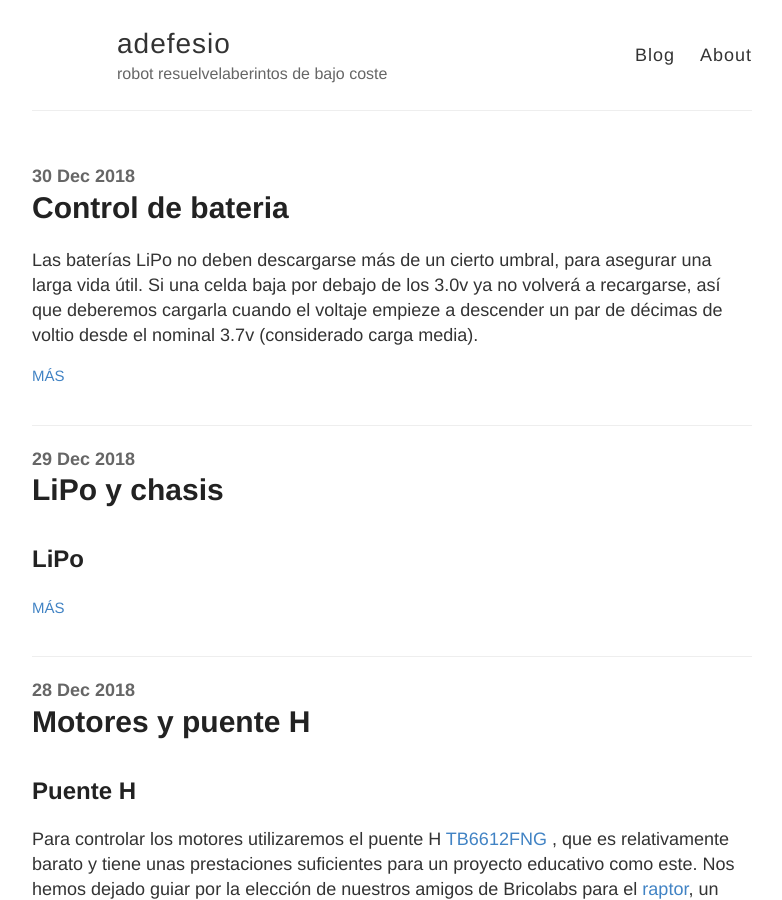
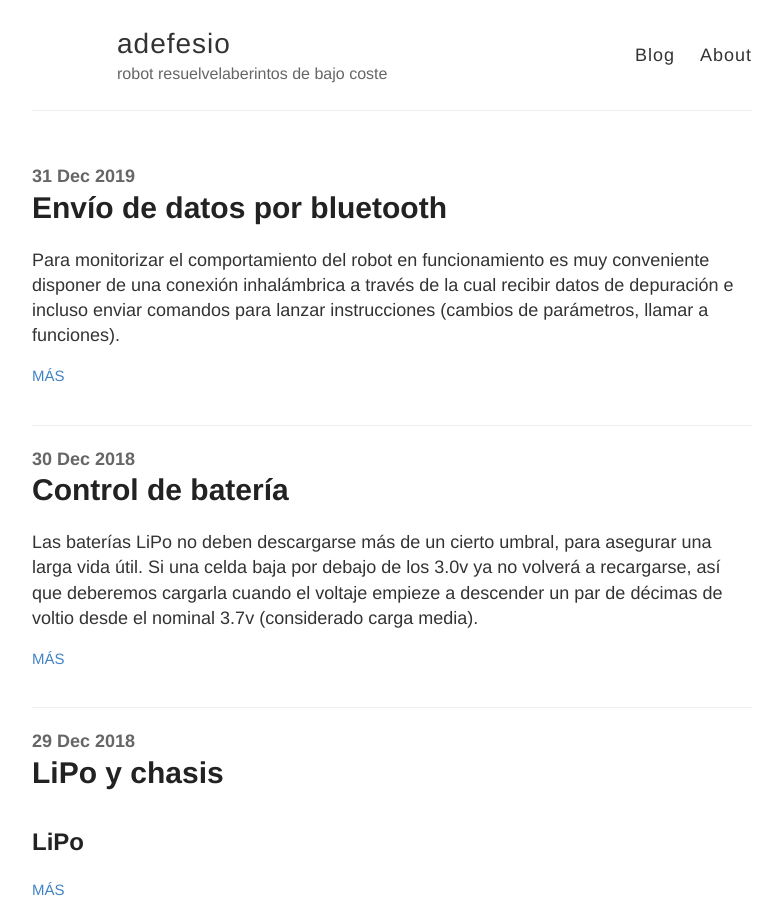
Before and after one commit to RecunchoMaker/adefesio, a Jekyll site: the page built from index.html, in a window 1280 px wide and 900 px high. Shown: the whole window, without its empty margins (248-1030 px from the left). Built offline with Jekyll 4.4.1, drawn with Linux system fonts in a browser that asks for light colours; some of the changed lines change nothing that is shown.

Commit message:
envio de datos por bluetooth

````diff
--- a/_posts/2018-12-30-control-de-bateria.md
+++ b/_posts/2018-12-30-control-de-bateria.md
@@ -1,6 +1,6 @@
 ---
 layout: post
-title:  "Control de bateria"
+title:  "Control de batería"
 ---
 
 Las baterías LiPo no deben descargarse más de un cierto umbral, para asegurar
--- /dev/null
+++ b/_posts/2019-12-31-envio-de-datos-por-bluetooth.md
@@ -0,0 +1,51 @@
+---
+layout: post
+title:  "Envío de datos por bluetooth"
+---
+
+Para monitorizar el comportamiento del robot en funcionamiento es
+muy conveniente disponer de una conexión inhalámbrica a través de la
+cual recibir datos de depuración e incluso enviar comandos para
+lanzar instrucciones (cambios de parámetros, llamar a funciones).
+
+Los módulos HC-05 permiten una conexión sencilla a través de bluetooth.
+Estos módulos tienen 6 pines de los cuales sólo vamos a utilizar en
+un principio 4 de ellos, haciendo las siguientes conexiones en
+el arduino:
+
+| arduino| HC-05  |
+|:-------|:-------|
+| VCC    | VCC    |
+| GND    | GND    |
+| RX     | TX     |
+| TX     | RX     |
+
+Hemos puesto en nuestra baquelita un pequeño conector hembra de 6 pines
+en el que enchufar el módulo, soldando por abajo las conexiones especificadas.
+Así podemos enchufar/desenchufar fácilmente el módulo cuando sea necesario.
+
+## Subida de sketch
+
+Dado que el módulo bluetooth está conectado a las patillas RX y TX de arduino, cuando
+éste esté conectado NO funcionará la subida de sketchs. Cuando queramos subir el firmware
+deberemos desenchufar el módulo. Podíamos conectarlo a cualquier otra salida/entrada digital
+y hacer la conexión serie por software, pero preferimos usar las entradas RX y TX
+"nativas" de arduino para poder, en el futuro, subir los sketches también de forma
+inhalámbrica.
+
+## Conexión al puerto serie desde el ordenador
+
+Lógicamente, deberemos disponer de bluetooth en nuestro ordenador. Inicialmente
+hacemos la prueba con las herramientas gráficas que tenga nuestra distribución. Emparejamos
+el dispositivo y en nuestro caso, aparece un puerto /dev/rfcommX (siendo X un número secuencial, creándose
+un puerto nuevo cada vez que establecemos una nueva conexión).
+
+Una vez creado este puerto en el emparejamiento, simplemente debemos especificar
+en el comando de depuración del puerto serie el puerto al que nos queremos conectar.
+
+```
+pio device monitor --port /dev/rfcomm0
+```
+
+## Enlaces
+(Conetar arduino a bluetooth)[https://www.instructables.com/id/Arduino-AND-Bluetooth-HC-05-Connecting-easily/]
````
